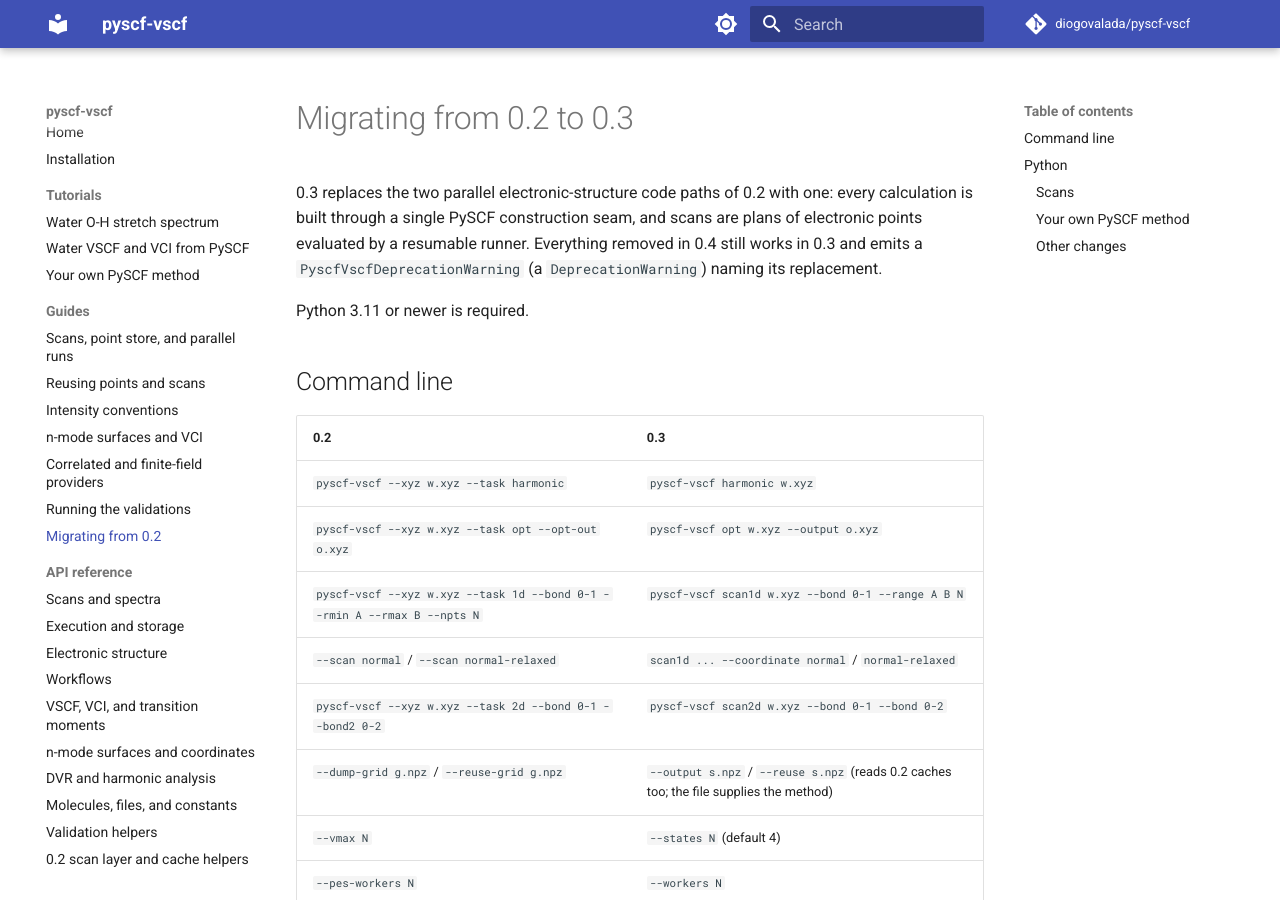
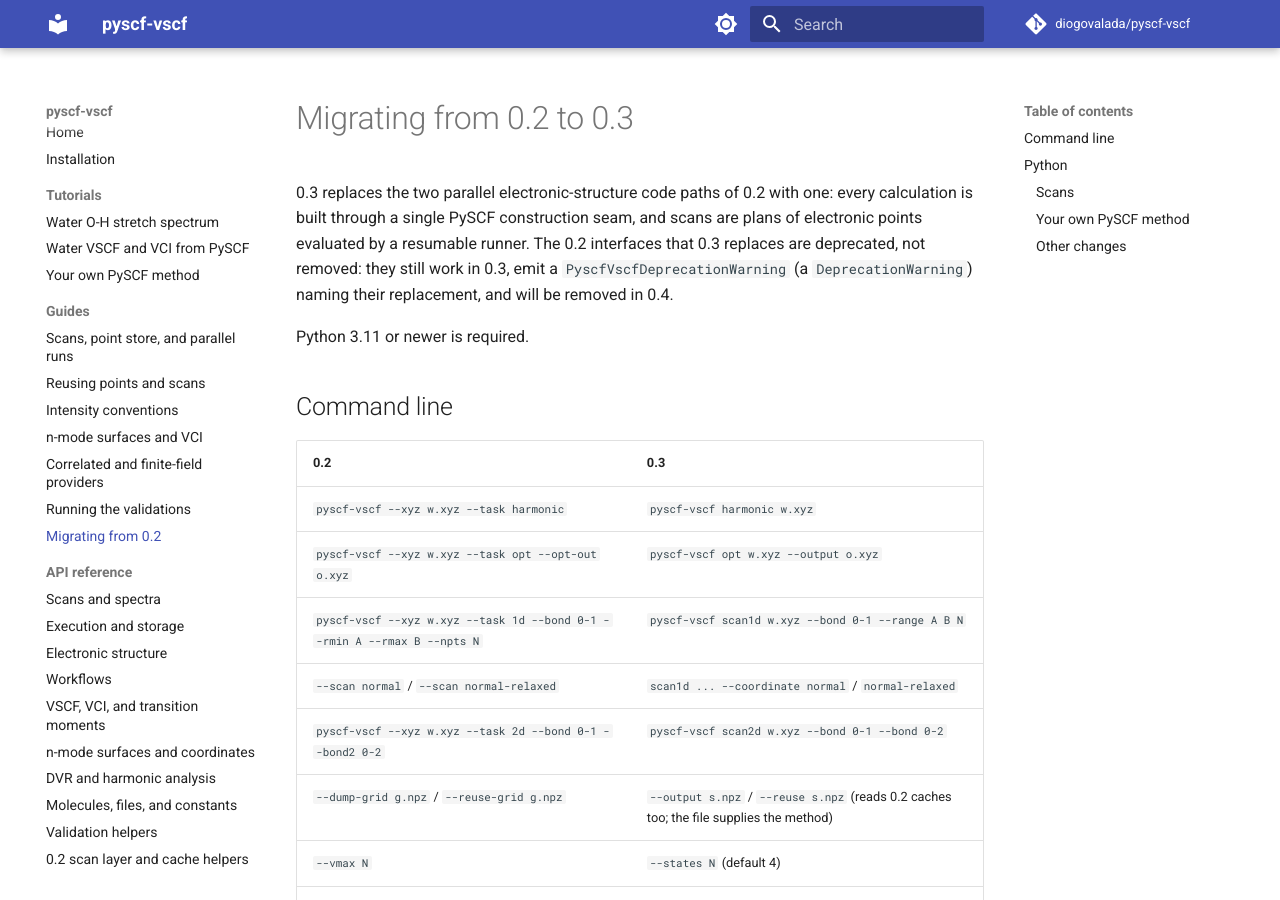
Before and after one commit to diogovalada/pyscf-vscf, an MkDocs documentation site: the page built from docs/migration-0.3.md, in a window 1280 px wide and 900 px high. Built offline with MkDocs 1.6.1 and Material for MkDocs 9.7.7, drawn with Linux system fonts in a browser that asks for light colours; comment, search, counter and statistics services are not loaded.

Commit message:
Say that deprecated APIs will be removed in 0.4, not that they are
"Everything removed in 0.4 still works in 0.3" read as if 0.4 existed.

```diff
--- a/docs/migration-0.3.md
+++ b/docs/migration-0.3.md
@@ -2,9 +2,10 @@
 
 0.3 replaces the two parallel electronic-structure code paths of 0.2 with one:
 every calculation is built through a single PySCF construction seam, and scans
-are plans of electronic points evaluated by a resumable runner. Everything
-removed in 0.4 still works in 0.3 and emits a `PyscfVscfDeprecationWarning`
-(a `DeprecationWarning`) naming its replacement.
+are plans of electronic points evaluated by a resumable runner. The 0.2
+interfaces that 0.3 replaces are deprecated, not removed: they still work in
+0.3, emit a `PyscfVscfDeprecationWarning` (a `DeprecationWarning`) naming
+their replacement, and will be removed in 0.4.
 
 Python 3.11 or newer is required.
 
```
Also changed, not shown: CHANGELOG.md (+5 -6 lines), README.md (+2 -1 lines), docs/api/deprecated.md (+2 -1 lines), docs/index.md (+2 -1 lines).
